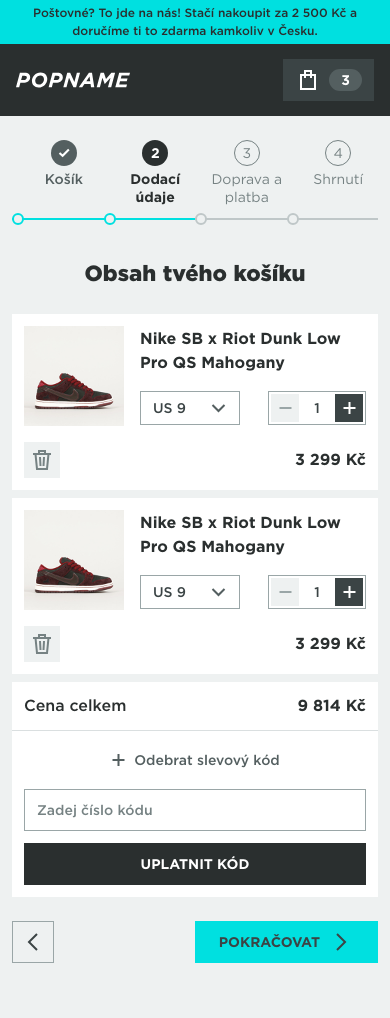
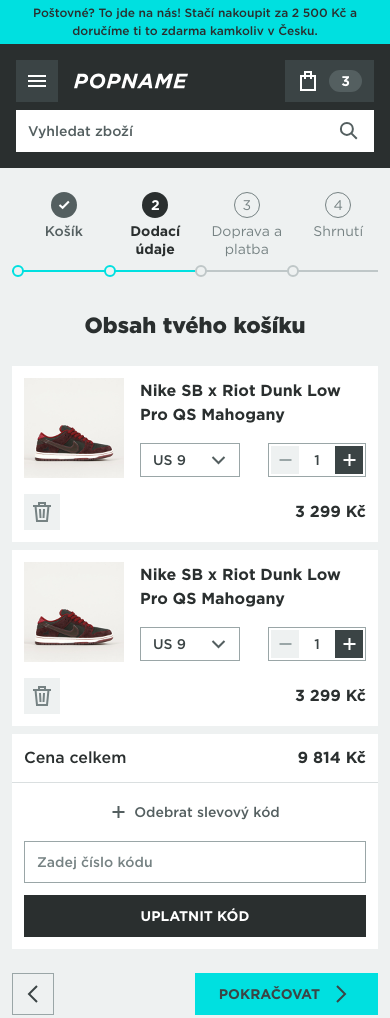
Before and after one commit to filipfarag/popname-basket, a website: page index.html in a window 390 px wide. Drawn offline with Linux system fonts and the light colour scheme.

Commit message:
Finish header and make it responsive

```diff
--- a/index.html
+++ b/index.html
@@ -16,10 +16,24 @@
       Poštovné? To jde na nás! Stačí nakoupit za 2 500 Kč a doručíme ti to
       zdarma kamkoliv v Česku.
     </section>
-    <header class="pop-header pop-header--compact">
-      <a class="d-flex" href="https://www.popname.cz">
+    <header class="pop-header">
+      <div class="pop-header__inner">
+        <a href="" class="pop-header__burger-wrapper">
+          <div class="pop-header__burger">
+            <span
+              class="pop-header__burger-line pop-header__burger-line--1"
+            ></span
+            ><span
+              class="pop-header__burger-line pop-header__burger-line--2"
+            ></span
+            ><span
+              class="pop-header__burger-line pop-header__burger-line--3"
+            ></span></div
+        ></a>
+        <a class="d-flex" href="">
           <img src="assets/popname-logo.svg" alt="POPNAME logo"
         /></a>
+      </div>
       <div class="pop-header__links-container">
         <a href="" class="pop-header__link">NOVINKY</a>
         <a href="" class="pop-header__link">BOTY</a>
@@ -28,7 +42,6 @@
         <a href="" class="pop-header__link">KATEGORIE</a>
         <a href="" class="pop-header__link">SLEVY</a>
       </div>
-      <div class="d-flex gap-24">
       <a href="" class="pop-header__basket">
         <img src="assets/iconset/bag-medium.svg" alt="Ikona nákupní tašky" />
         <span class="pop-header__basket-items">3</span>
@@ -42,34 +55,38 @@
         <img
           src="assets/iconset/search-small.svg"
           alt="Ikona vyhledávání"
-            class="pop-header__search-icon"
+          class="pop-header__search-small"
         />
-        </div>
+        <img
+          src="assets/iconset/search-medium.svg"
+          alt="Ikona vyhledávání"
+          class="pop-header__search-medium"
+        />
       </div>
     </header>
 
     <main class="d-flex fd-column ai-center u-mb-56 u-px-12">
       <section class="steps-container">
-        <div class="step step--completed">
+        <a href="index.html" class="step step--completed">
           <span class="step__number">1</span>
           <span class="step__label">Košík</span>
           <span class="step__timeline"></span>
-        </div>
-        <div class="step step--current">
+        </a>
+        <a href="step-2.html" class="step step--current">
           <span class="step__number">2</span>
           <span class="step__label">Dodací údaje</span>
           <span class="step__timeline"></span>
-        </div>
-        <div class="step">
+        </a>
+        <a href="step-3.html" class="step">
           <span class="step__number">3</span>
           <span class="step__label">Doprava a platba</span>
           <span class="step__timeline"></span>
-        </div>
-        <div class="step">
+        </a>
+        <a href="step-4.html" class="step">
           <span class="step__number">4</span>
           <span class="step__label">Shrnutí</span>
           <span class="step__timeline"></span>
-        </div>
+        </a>
       </section>
 
       <h1 class="step-heading">Obsah tvého košíku</h1>
@@ -232,7 +249,8 @@
       </section>
 
       <section class="basket-actions">
-        <button
+        <a
+          href=""
           class="pop-button pop-button--transparent basket-actions__secondary-button"
         >
           <svg
@@ -250,8 +268,8 @@
           <span class="basket-actions__secondary-label"
             >Ještě si něco vyberu</span
           >
-        </button>
-        <button class="pop-button pop-button--cyan">
+        </a>
+        <a href="step-2.html" class="pop-button pop-button--cyan">
           <span>Pokračovat</span
           ><svg
             width="26"
@@ -265,7 +283,7 @@
               d="M15.5857 13L8.29285 5.70712L9.70706 4.29291L18.4142 13L9.70706 21.7071L8.29285 20.2929L15.5857 13Z"
             />
           </svg>
-        </button>
+        </a>
       </section>
     </main>
 
--- a/scss/components/_components.header.scss
+++ b/scss/components/_components.header.scss
@@ -15,28 +15,89 @@
       padding: var(--pop-space-4) var(--pop-space-16);
     }
 
+    &__inner {
+      @include flex-container;
+      gap: var(--pop-space-36);
+    }
+
+    &__burger {
+      position: relative;
+      height: 12px;
+      width: 18px;
+
+      &:hover .pop-header__burger-line {
+        background-color: var(--pop-color-cyan-500);
+      }
+    }
+
+    &__burger--open {
+      .pop-header__burger-line--1 {
+        top: 5px;
+        rotate: 45deg;
+      }
+
+      .pop-header__burger-line--2 {
+        opacity: 0;
+      }
+
+      .pop-header__burger-line--3 {
+        bottom: 5px;
+        rotate: -45deg;
+      }
+    }
+
+    &__burger-line {
+      position: absolute;
+      display: inline-block;
+      background-color: var(--pop-color-neutral-white);
+      height: 2px;
+      transition: all 200ms ease-in-out;
+      width: 18px;
+
+      &--1 {
+        top: 0;
+      }
+
+      &--2 {
+        @include center-y;
+      }
+
+      &--3 {
+        bottom: 0;
+      }
+    }
+
     &__links-container {
       position: absolute;
       @include center-x;
       @include flex-container;
       gap: var(--pop-space-24);
+
+      @media (max-width: 1150px) {
+        display: none;
+      }
     }
 
     &__link {
       @include pop-type-body-14-medium;
       color: var(--pop-color-neutral-white);
       text-decoration: none;
+
+      &:hover {
+        color: var(--pop-color-cyan-500);
+      }
     }
 
     &__basket {
       @include flex-container;
       gap: var(--pop-space-4);
+      margin-inline: auto var(--pop-space-12);
+      padding: var(--pop-space-8) var(--pop-space-12) var(--pop-space-8)
+        0.625rem;
       text-decoration: none;
 
-      @include responsive(mobile) {
-        gap: var(--pop-space-8);
+      &:hover {
         background-color: var(--pop-color-neutral-700);
-        padding: var(--pop-space-8) var(--pop-space-12);
       }
     }
 
@@ -70,10 +131,15 @@
       }
     }
 
-    &__search-icon {
+    &__search-small,
+    &__search-medium {
       position: absolute;
       @include center-y;
       right: var(--search-padding);
+    }
+
+    &__search-medium {
+      display: none;
     }
 
     &--compact {
@@ -82,5 +148,47 @@
         display: none;
       }
     }
+
+    @media (max-width: 650px) {
+      align-items: flex-start;
+      flex-wrap: wrap;
+      gap: var(--pop-space-8);
+      height: initial;
+      padding: var(--pop-space-16);
+
+      &__inner {
+        gap: var(--pop-space-16);
+      }
+
+      &__burger-wrapper {
+        @include flex-container;
+        background-color: var(--pop-color-neutral-700);
+        height: 42px;
+        width: 42px;
+      }
+
+      &__basket {
+        background-color: var(--pop-color-neutral-700);
+        gap: var(--pop-space-8);
+        margin-inline: initial;
+      }
+
+      &__search-box {
+        flex-basis: 100%;
+      }
+
+      &__search-field {
+        height: 2.625rem;
+        width: 100%;
+      }
+
+      &__search-small {
+        display: none;
+      }
+
+      &__search-medium {
+        display: initial;
+      }
+    }
   }
 }
--- a/scss/elements/_elements.global.scss
+++ b/scss/elements/_elements.global.scss
@@ -20,6 +20,10 @@
     cursor: pointer;
   }
 
+  a {
+    text-decoration: none;
+  }
+
   p,
   h1,
   h2,
--- a/scss/pages/_pages.basket.scss
+++ b/scss/pages/_pages.basket.scss
@@ -18,6 +18,7 @@
 
   .step {
     @include flex-container($direction: column);
+    pointer-events: none;
 
     &__number {
       @include flex-container;
@@ -87,6 +88,8 @@
   }
 
   .step--completed {
+    pointer-events: initial;
+
     .step__number {
       position: relative;
       background-color: var(--pop-color-neutral-600);
```
Also changed, not shown: assets/iconset/search-medium.svg (added), css-compiled/styles.css, step-2.html (added), step-3.html (added), step-4.html (added), 1 other file. Lines whose indentation alone changed are shown as unchanged.
